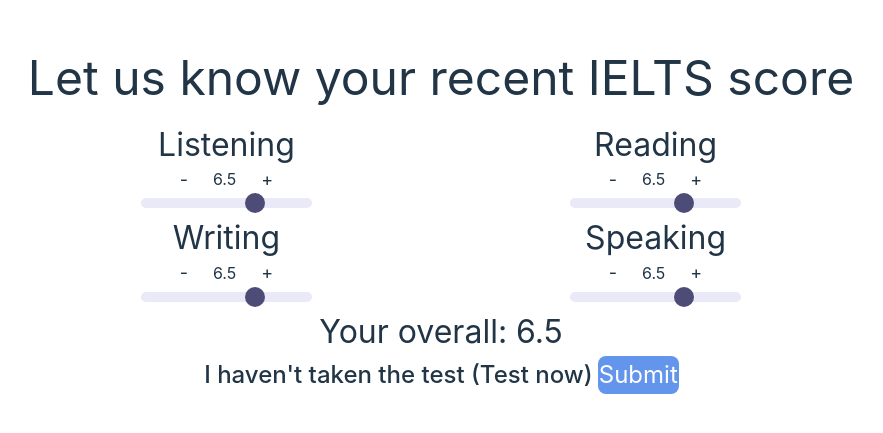
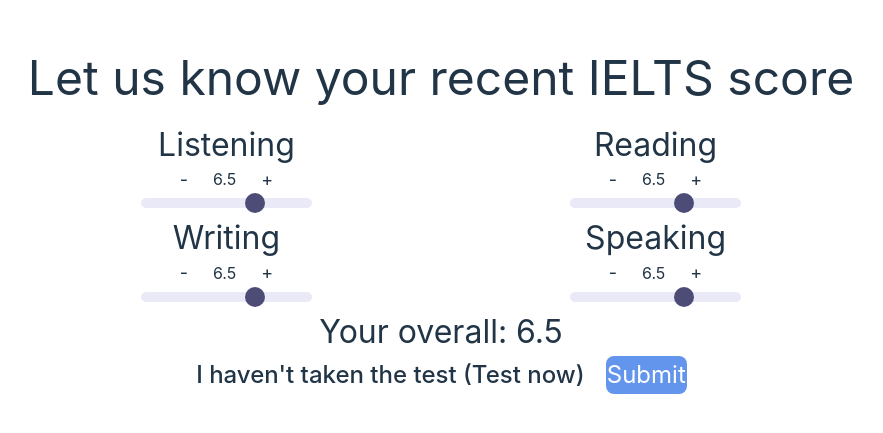
Before and after one commit to kanadetakamiya/thangdeptrai, a React (Vite) app: page / in a window 1280 px wide. Shown: the part 185-618 px from the top of the page, without its empty margins (199-1082 px from the left). Built offline with nearby package versions, Linux system fonts and the light colour scheme.

Commit message:
modified:   src/App.tsx

```diff
--- a/src/App.tsx
+++ b/src/App.tsx
@@ -269,6 +269,7 @@
           <button
             style={{
               fontSize: "x-large",
+              marginRight: "0.5rem",
             }}
             onClick={() => {
               myScore = new score(0, 0, 0, 0);
@@ -278,7 +279,7 @@
         </Link>
         <button
           className="submit"
-          style={{ fontSize: "x-large" }}
+          style={{ fontSize: "x-large", marginLeft: "0.5rem" }}
           onClick={() => {
             document.getElementById("popup")!.style.display = "flex";
             myScore = new score(lisScore, readScore, writeScore, speakScore);
```
